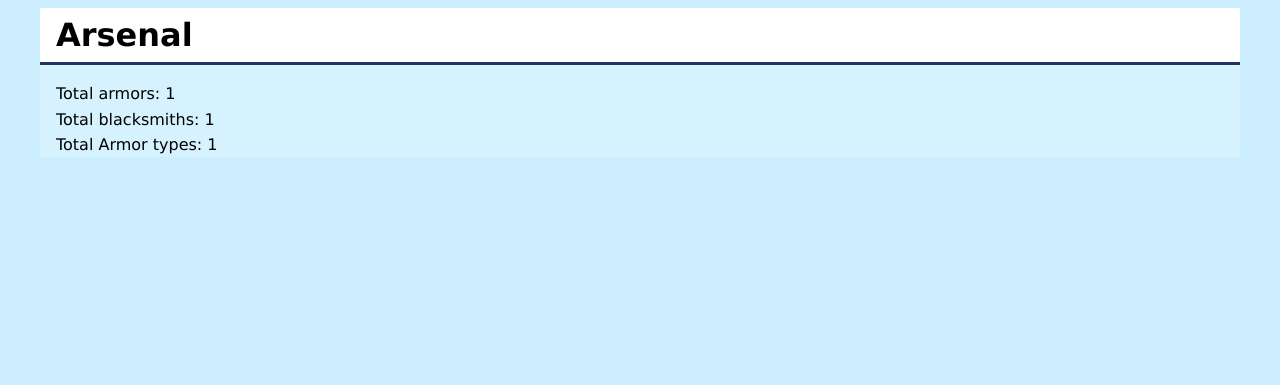
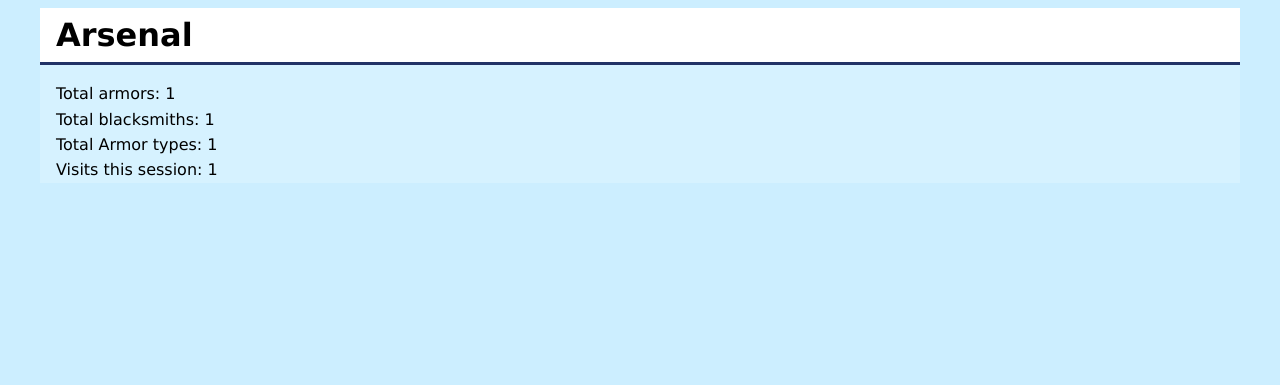
Before and after one commit to ArnoldasKun/Project_X, a Django app: template arsenal/forge/templates/forge/index.html in a window 1280 px wide. Shown: the part 35-420 px from the top of the page. Run offline with Django 3.2, Linux system fonts and the light colour scheme; the template is opened without the code that fills it: most values are stand-ins (such as "Sample title", 1, 10 or a date in 2020).

Commit message:
+ visists count html

```diff
--- a/arsenal/forge/templates/forge/index.html
+++ b/arsenal/forge/templates/forge/index.html
@@ -6,5 +6,6 @@
     <li>Total armors: {{ armor_count }}</li>
     <li>Total blacksmiths: {{ blacksmith_count }}</li>
     <li>Total Armor types: {{ armor_type_count }}</li>
+    <li>Visits this session: {{ visits_count }}</li>
 </ul>
 {% endblock content %}
```
